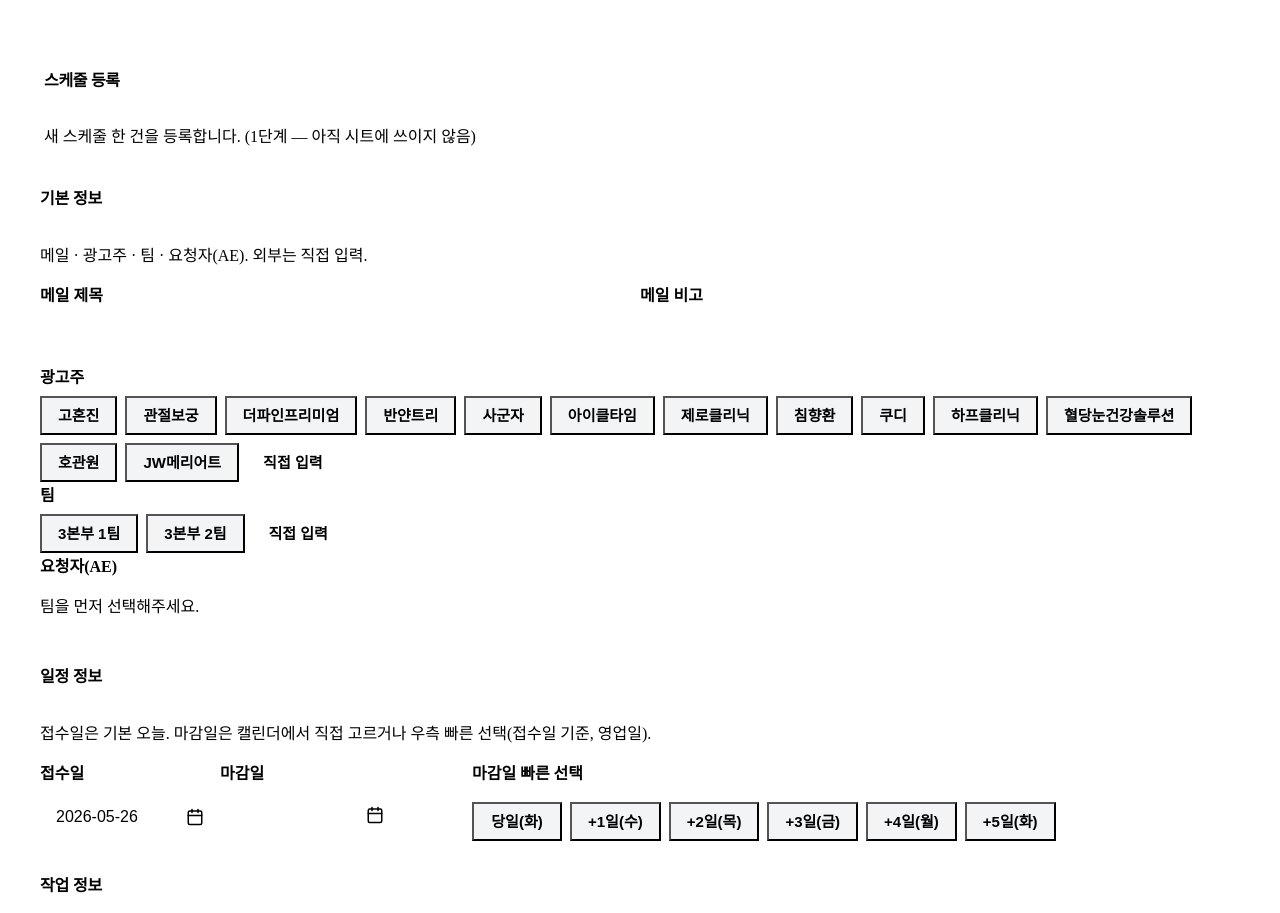
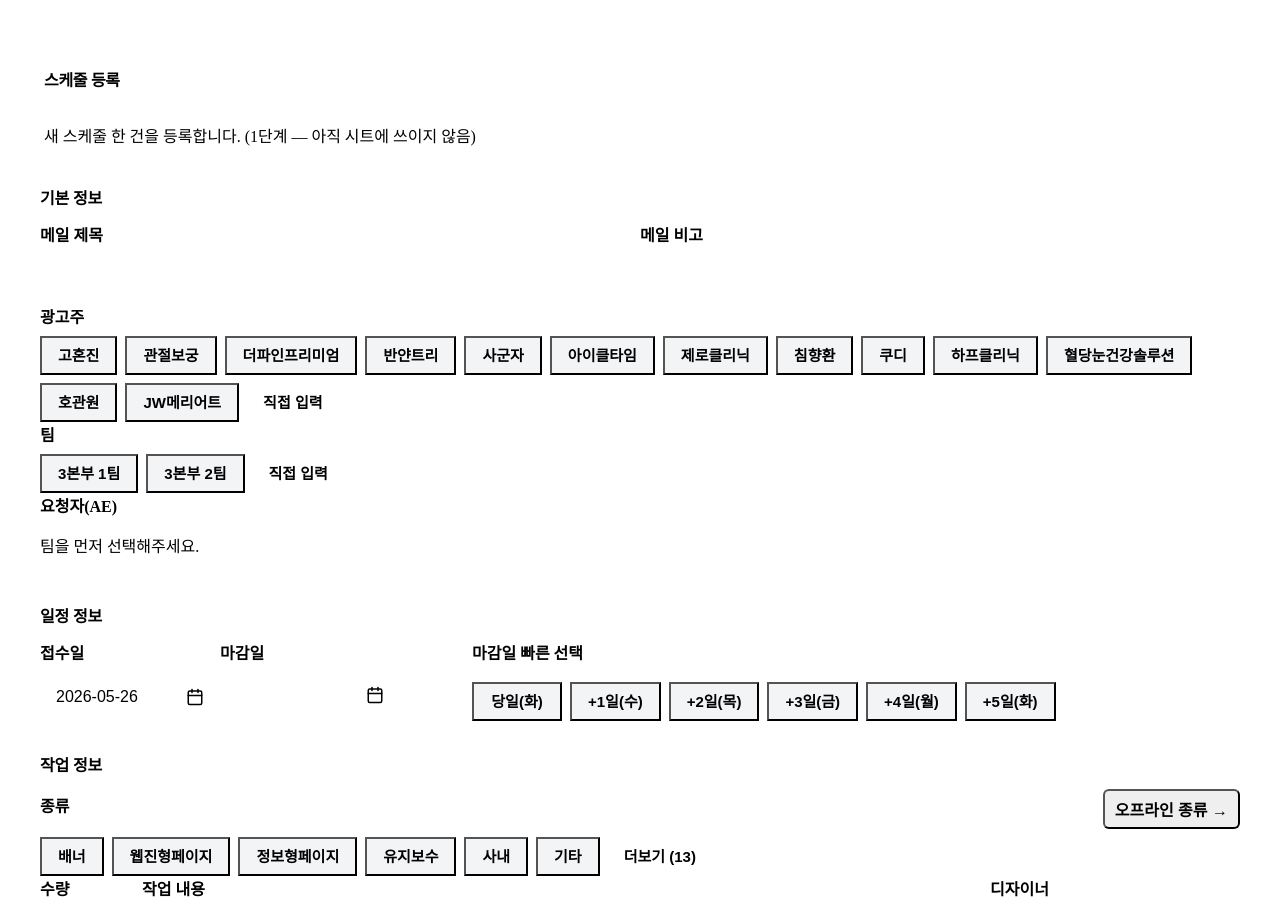
Before and after one commit to Peekaboo325/design-team-hub, a React (Vite) app: page / in a window 1280 px wide. Shown: the top 913 px of the page. Built offline with nearby package versions, Linux system fonts and the light colour scheme; the HTML template or start-up script is replaced by a standard one.

Commit message:
각 카드(기본 정보/일정 정보/작업 정보)의 subtitle 설명 삭제

```diff
--- a/src/components/zones/AuthorZone.tsx
+++ b/src/components/zones/AuthorZone.tsx
@@ -31,7 +31,6 @@ export function AuthorZone({ value, onChange }: Props) {
     <section className={styles.card}>
       <header className={styles.header}>
         <h2 className={styles.title}>기본 정보</h2>
-        <p className={styles.subtitle}>메일 · 광고주 · 팀 · 요청자(AE). 외부는 직접 입력.</p>
       </header>
 
       <div className={styles.body}>
--- a/src/components/zones/DeadlineZone.tsx
+++ b/src/components/zones/DeadlineZone.tsx
@@ -26,9 +26,6 @@ export function DeadlineZone({ value, onChange }: Props) {
     <section className={styles.card}>
       <header className={styles.header}>
         <h2 className={styles.title}>일정 정보</h2>
-        <p className={styles.subtitle}>
-          접수일은 기본 오늘. 마감일은 캘린더에서 직접 고르거나 우측 빠른 선택(접수일 기준, 영업일).
-        </p>
       </header>
 
       <div className={styles.deadlineSplit}>
--- a/src/components/zones/WorkZone.tsx
+++ b/src/components/zones/WorkZone.tsx
@@ -33,9 +33,6 @@ export function WorkZone({ value, onChange }: Props) {
     <section className={styles.card}>
       <header className={styles.header}>
         <h2 className={styles.title}>작업 정보</h2>
-        <p className={styles.subtitle}>
-          종류 → 상세 → 소재(수량·비고) 순. 한 메일에 여러 종류가 섞이면 아래 [+ 다른 종류 추가].
-        </p>
       </header>
 
       <div className={styles.body}>
```
